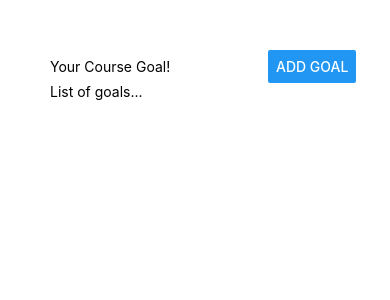
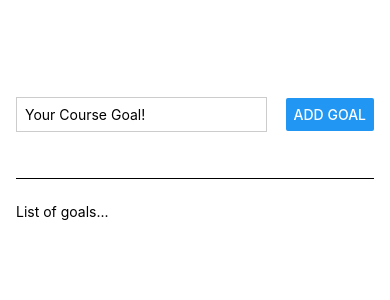
Before and after one commit to blaker859/RNCourse, a React Native app: screen / in a window 390 px wide. Shown: the top 300 px of the page. Built offline with nearby package versions, Linux system fonts and the light colour scheme.

Commit message:
first basic layout for goals app

```diff
--- a/App.js
+++ b/App.js
@@ -4,10 +4,11 @@ export default function App() {
   return (
     <View style={styles.appContainer}>
       <View style={styles.inputContainer}>
-        <TextInput placeholder="Your Course Goal!" />
+        <TextInput style={styles.textInput} placeholder="Your Course Goal!" />
         <Button title="Add Goal" />
+        {/* buttons do not have a style prop you */}
       </View>
-      <View>
+      <View style={styles.goalsContainer}>
         <Text>List of goals...</Text>
       </View>
     </View>
@@ -16,13 +17,27 @@ export default function App() {
 
 const styles = StyleSheet.create({
   appContainer: {
-    padding: 50,
+    paddingTop: 50,
+    paddingHorizontal: 16,
+    flex: 1,
   },
   inputContainer: {
     flexDirection: "row",
     justifyContent: "space-between",
+    alignItems: "center", //to center the text on the button instead of stretch
+    marginBottom: 24,
+    borderBottomWidth: 1,
+    borderBottomColor: "#000",
+    flex: 1,
   },
   textInput: {
-    borderWidth: "#CCCCCC",
+    borderWidth: 1,
+    borderColor: "#CCCCCC",
+    width: "70%",
+    marginRight: 8,
+    padding: 8,
+  },
+  goalsContainer: {
+    flex: 5,
   },
 });
```
